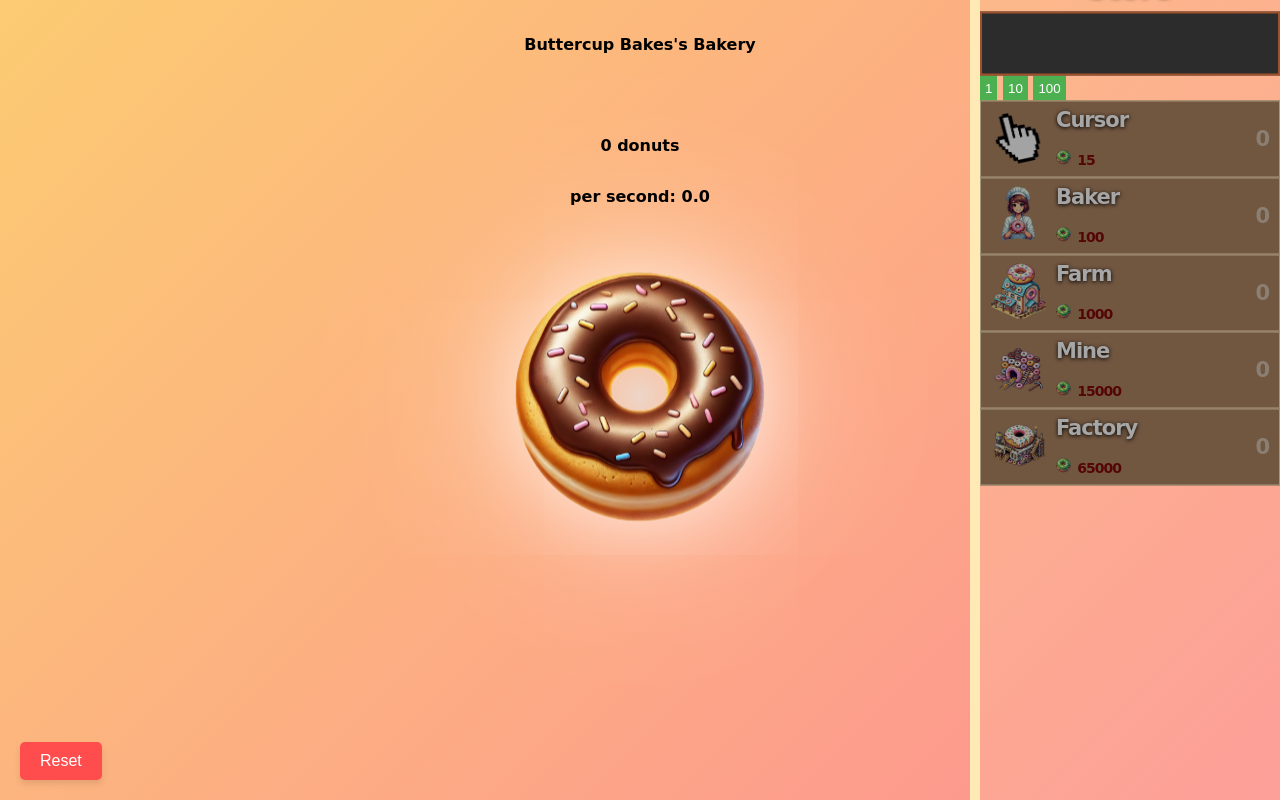
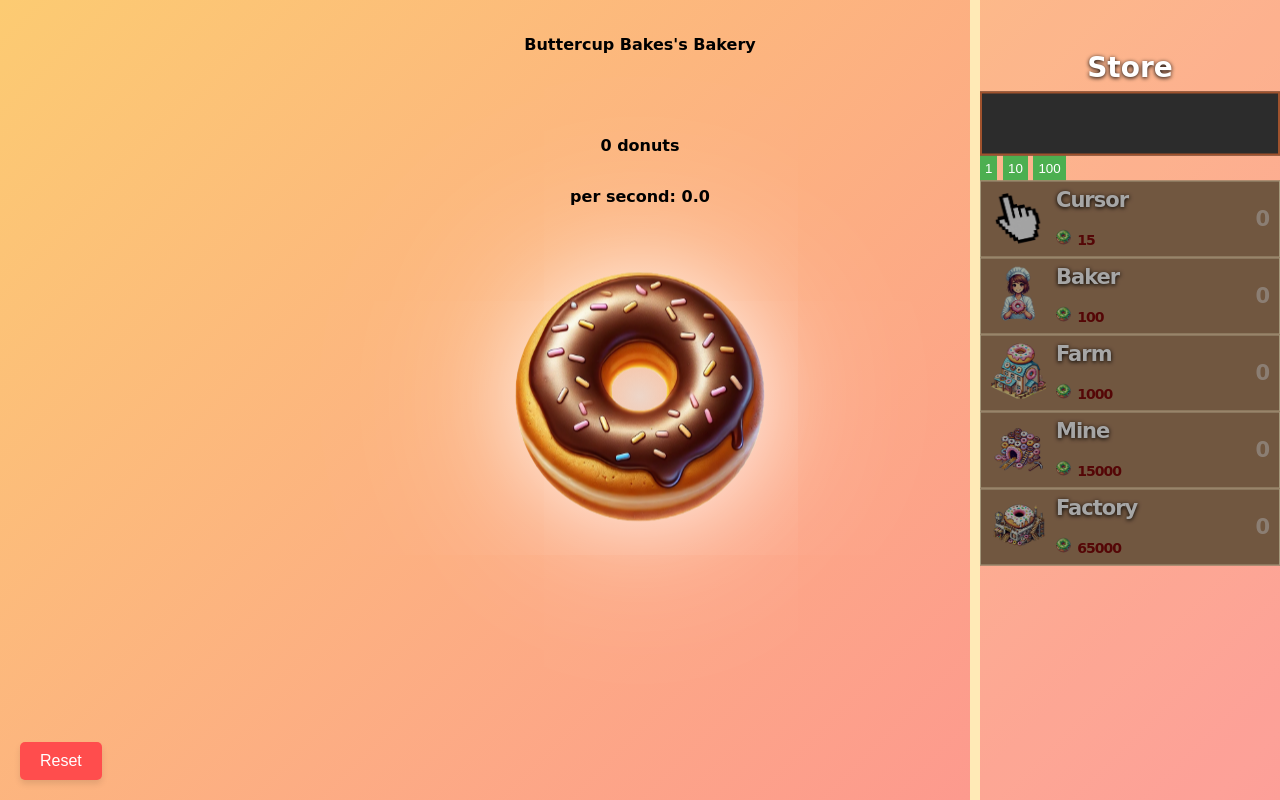
Before and after one commit to tokgozkerem/donut-clicker-game, a plain HTML site: page index.html in a window 1280 px wide. Drawn offline with Linux system fonts and the light colour scheme; a web font is replaced by a local one.

Commit message:
first version

```diff
--- a/styles.css
+++ b/styles.css
@@ -186,7 +186,7 @@ body {
 .store {
   position: relative;
   right: 0;
-  top: 28%;
+  top: 38%;
   transform: translateY(-50%);
   width: 300px;
 }
```
